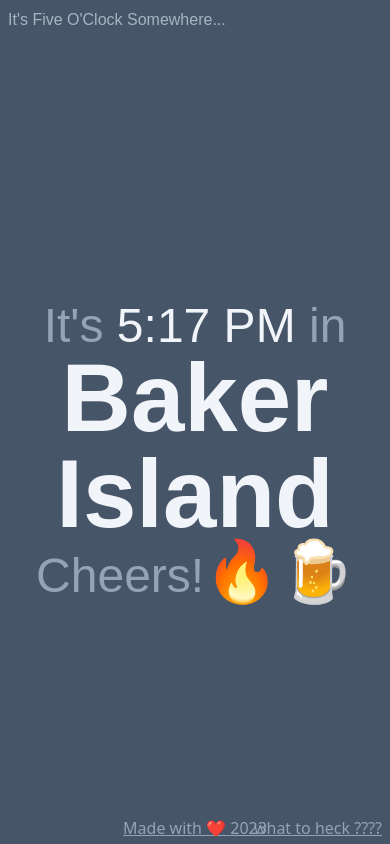
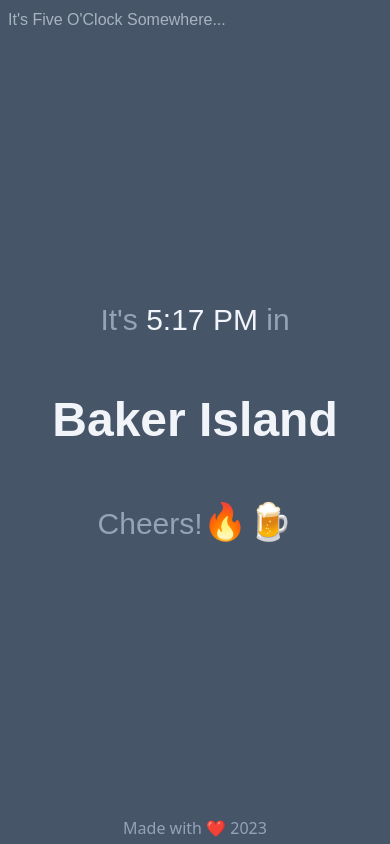
Before and after one commit to benshanahan1/five-oclock, a Next.js app: page / in a window 390 px wide. Built offline with nearby package versions, Linux system fonts and the light colour scheme; a web font is replaced by a local one.

Commit message:
Responsive layout

```diff
--- a/src/components/Cheers.tsx
+++ b/src/components/Cheers.tsx
@@ -20,7 +20,7 @@ export default function Cheers(props: IProps) {
     return (
         <div>
             {props.message}
-            <span className="text-6xl">{getRandomEmojiString()}</span>
+            <span className="text-4xl lg:text-6xl">{getRandomEmojiString()}</span>
         </div>
     );
 }
--- a/src/pages/index.tsx
+++ b/src/pages/index.tsx
@@ -28,7 +28,7 @@ export default function Home() {
       <div className="w-screen h-screen m-0 bg-slate-600">
         <div className="h-full p-0 m-0 flex items-center justify-center">
           <div className={clsx(shantellSans.className, "flex flex-col h-60 justify-between text-center")} >
-            <div className='text-5xl text-slate-400'>
+            <div className='text-3xl lg:text-5xl text-slate-400'>
               It&apos;s
               {' '}
               <span className="text-slate-100">5:{minutes} PM</span>
@@ -38,11 +38,11 @@ export default function Home() {
             <Link
               href={location.link ?? makeLink(location.name)}
               target="_blank"
-              className="font-bold text-8xl text-slate-100 hover:text-slate-300"
+              className="font-bold text-5xl lg:text-8xl text-slate-100 hover:text-slate-300"
             >
               {location.name}
             </Link>
-            <div className='text-5xl text-slate-400'>
+            <div className='text-3xl lg:text-5xl text-slate-400'>
               <Cheers message={location.phrase} />
             </div>
           </div>
@@ -52,10 +52,7 @@ export default function Home() {
           >
             It&apos;s Five O&apos;Clock Somewhere...
           </Link>
-          <Link href="https://en.wiktionary.org/wiki/it%27s_five_o%27clock_somewhere" target="_blank" className='absolute right-2 bottom-1 text-center text-slate-400 underline hover:text-red-500'>
-            what to heck ????
-          </Link>
-          <Link href="https://github.com/benshanahan1" target="_blank" className='absolute bottom-1 text-center text-slate-400 underline hover:text-red-500'>
+          <Link href="https://github.com/benshanahan1" target="_blank" className='absolute bottom-1 text-center text-slate-400 hover:text-red-500'>
             Made with ❤️
             {' '}
             {new Date().getFullYear().toString()}
```
